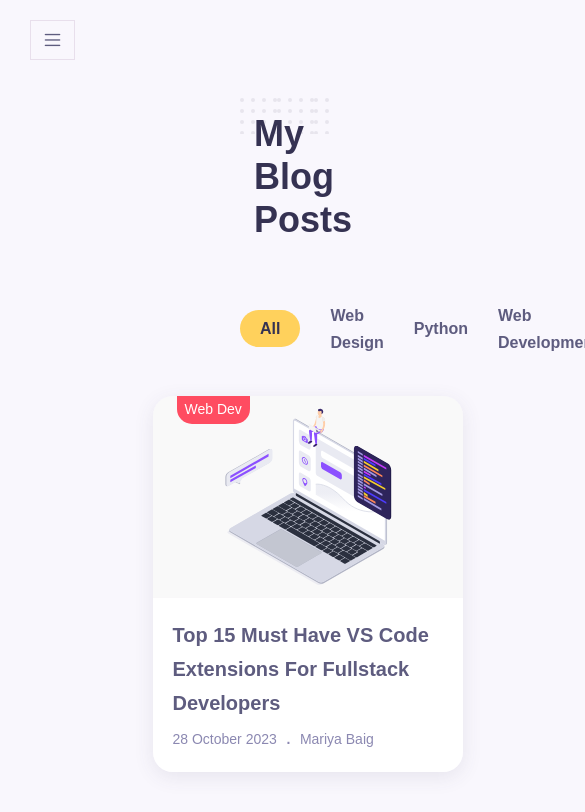
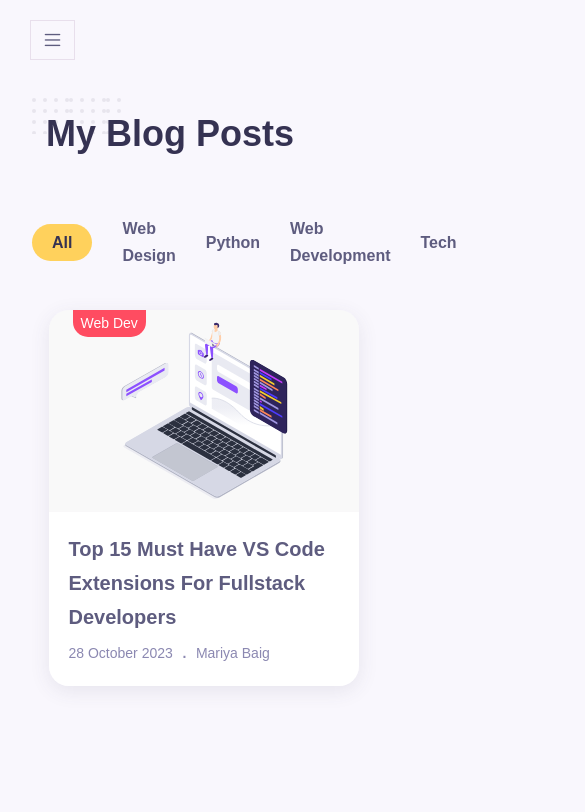
Before and after one commit to supermarios77/Mariyas-Portfolio, a React (Vite) app: page /blog in a window 390 px wide. Shown: the top 812 px of the page, 585 px wide, since content can reach past the window. Built offline with nearby package versions, Linux system fonts and the light colour scheme; a web font is replaced by a local one.

Commit message:
🍉 Update! ❤️

```diff
--- a/Styles.css
+++ b/Styles.css
@@ -113,7 +113,7 @@
 /* ========= Reuseable CSS Classes ======== */
 
 .container {
-    max-width: 1100px;
+    max-width: 1080px;
     padding-left: 15rem;
     padding-right: 15px;
     margin: 0 auto;
@@ -186,3 +186,11 @@
 .main {
     margin-left: 110px;
 }
+
+@media (max-width: 1020px) {
+    .container {
+        max-width: fit-content;
+        padding-left: 2rem;
+        padding-right: 15px;
+    }
+}
--- a/src/components/Contact/Contact.css
+++ b/src/components/Contact/Contact.css
@@ -100,6 +100,7 @@
         flex-direction: column;
         gap: 40px;
         padding: 20px;
+        justify-content: center;
     }
     .left,
     .right {
--- a/src/components/Resume/Data.js
+++ b/src/components/Resume/Data.js
@@ -21,9 +21,9 @@
         id: 3,
         category: "education",
         icon: "icon-graduation",
-        year: "2023 August - Present",
+        year: "2023 August 17 - 2023 November 17",
         title: "TensorFlow Developer Certficate In 2023",
-        description: "Currently taking the TensorFlow Developer Certficate In 2023 course from Zero To Mastery : Daniel Bourke"
+        description: "Completed the TensorFlow Developer Certficate In 2023 course from Zero To Mastery : Daniel Bourke"
     },
     {
         index: 1,
```
